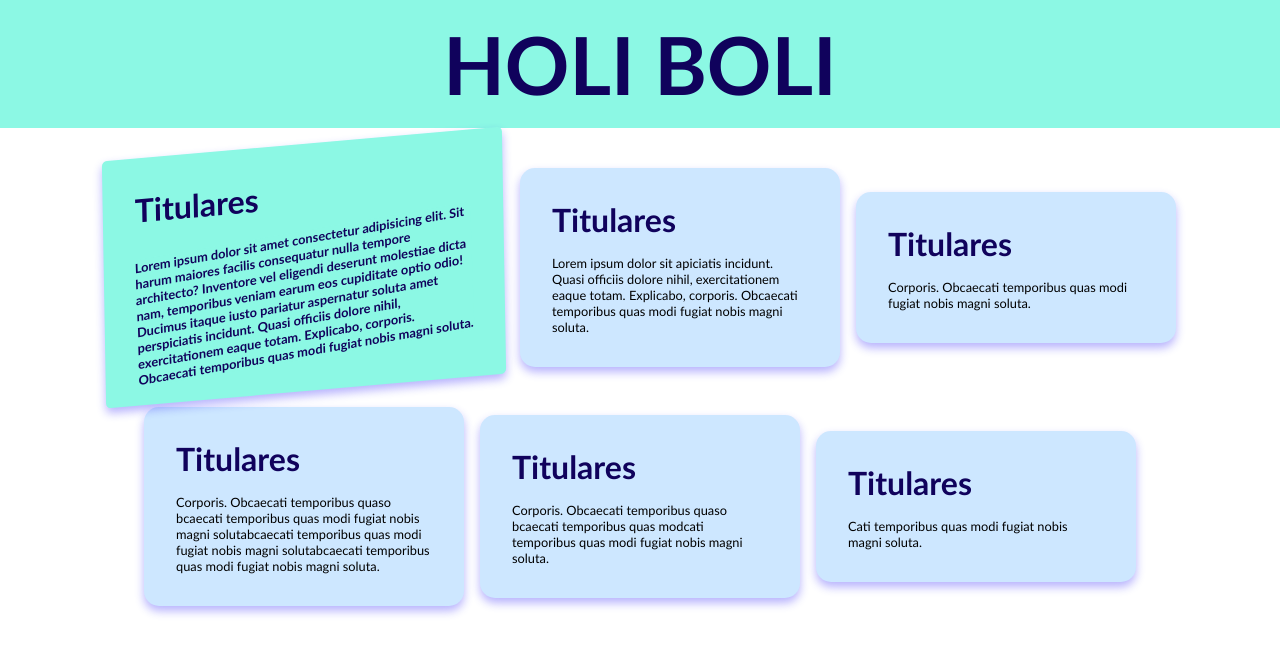
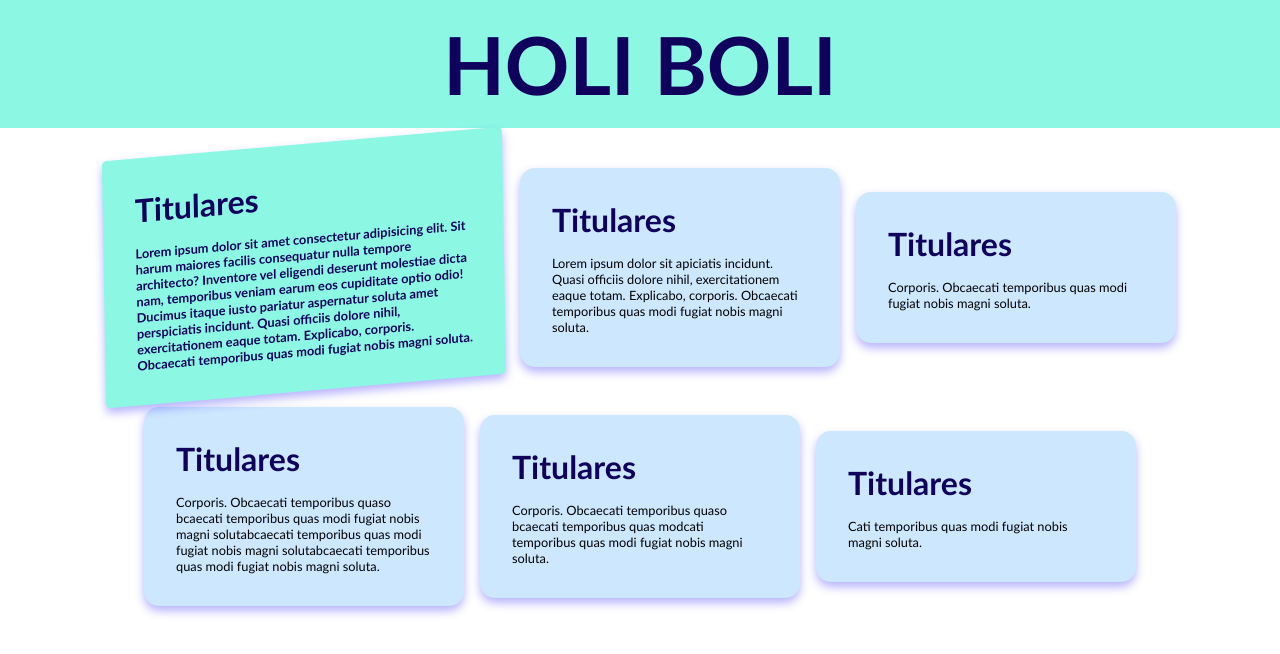
Before and after one commit to ElNietto/Nietto_D_Ejercicio-de-flexbox, a plain HTML site: page Index.html in a window 1280 px wide. In both pictures the pointer is over the element 304 px from the left and 291 px from the top of the page. Drawn offline with Linux system fonts and the light colour scheme.

Commit message:
corrections

```diff
--- a/styles.css
+++ b/styles.css
@@ -69,12 +69,12 @@ p{
     border-radius: 15px;
 }
 
-.cards :hover{
+.card:hover{
     background-color: rgb(140, 248, 228);
     max-width: 25rem;
     color: rgb(16, 2, 92);
     font-weight: 700;
-    -webkit-transform:skew(1deg,-5deg);
+    transform:skew(1deg,-5deg);
     border-radius: 5px;
 
 
```
